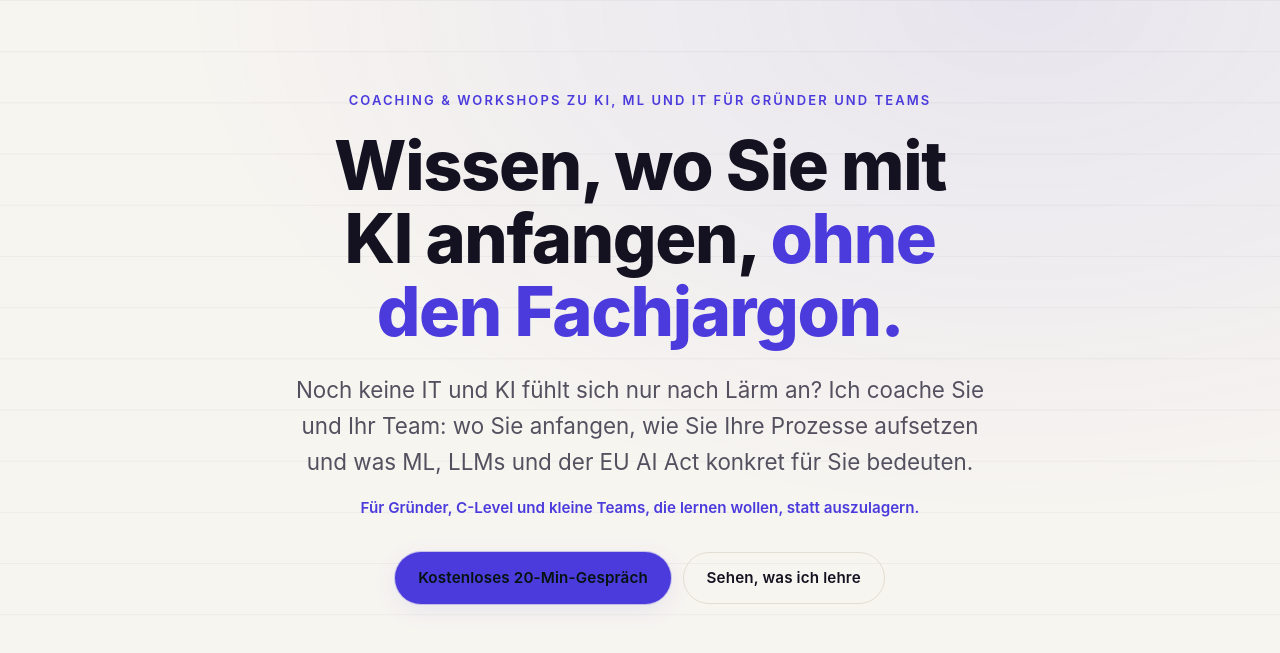
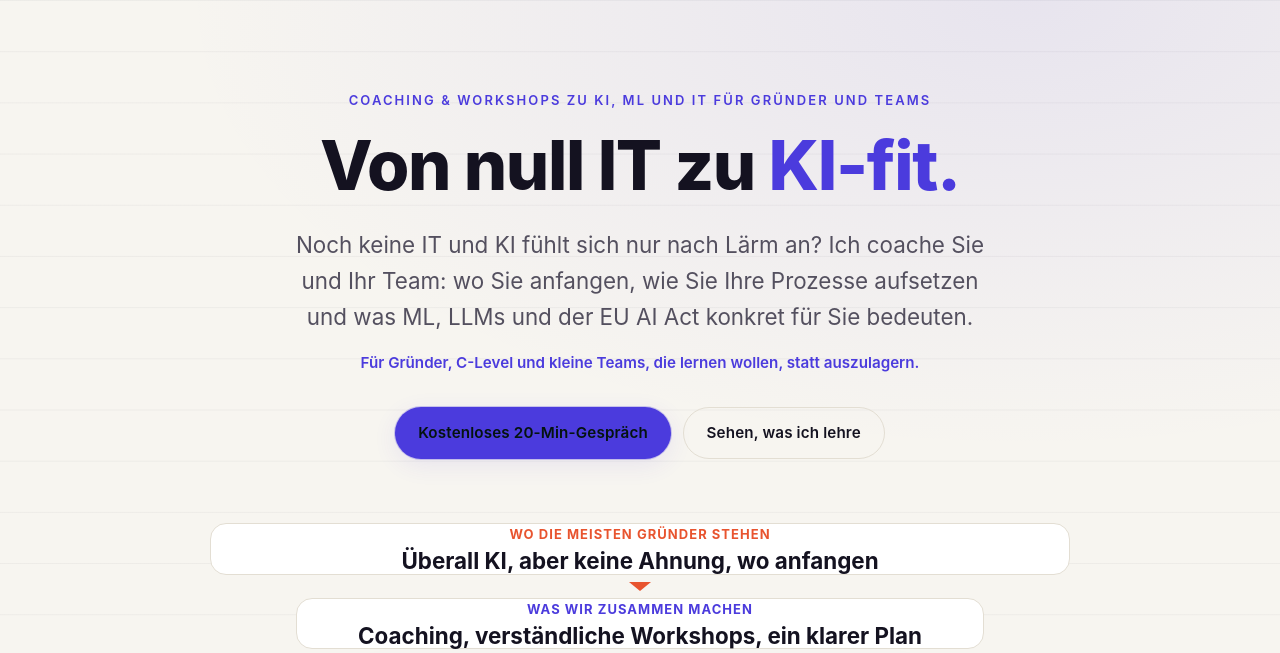
Before and after one commit to ellaroyce/ellaroyce.github.io, a plain HTML site: page index.html in a window 1280 px wide. Shown: the part 73-726 px from the top of the page. Drawn offline with Linux system fonts and the light colour scheme; a web font is replaced by a local one.

Commit message:
Replace hero H1 with catchy tagline (From zero IT to hero IT / Von null IT zu KI-fit)

```diff
--- a/index.html
+++ b/index.html
@@ -120,7 +120,7 @@
   <section class="hero" id="hero">
     <div class="container hero__copy hero__copy--center">
       <p class="eyebrow reveal" data-i18n="hero.eyebrow">Coaching &amp; workshops on AI, ML and IT for founders and teams</p>
-      <h1 class="hero__title reveal" data-i18n-html="hero.title">Know where to start with <span class="accent">AI, without the jargon.</span></h1>
+      <h1 class="hero__title reveal" data-i18n-html="hero.title">From zero IT to <span class="accent">hero IT.</span></h1>
       <p class="hero__lede reveal" data-i18n="hero.lede">No IT yet, and AI feels like noise? I coach you and your team on where to start, how to set up your processes, and what ML, LLMs and the EU&nbsp;AI&nbsp;Act actually mean for you.</p>
       <p class="hero__for reveal" data-i18n="hero.for">For founders, C-level and small teams who want to learn, not outsource.</p>
       <div class="hero__actions reveal">
--- a/script.js
+++ b/script.js
@@ -37,7 +37,7 @@ const I18N = {
     'nav.cta': 'Kostenloses Gespräch',
 
     'hero.eyebrow': 'Coaching & Workshops zu KI, ML und IT für Gründer und Teams',
-    'hero.title': 'Wissen, wo Sie mit KI anfangen, <span class="accent">ohne den Fachjargon.</span>',
+    'hero.title': 'Von null IT zu <span class="accent">KI-fit.</span>',
     'hero.lede': 'Noch keine IT und KI fühlt sich nur nach Lärm an? Ich coache Sie und Ihr Team: wo Sie anfangen, wie Sie Ihre Prozesse aufsetzen und was ML, LLMs und der EU AI Act konkret für Sie bedeuten.',
     'hero.for': 'Für Gründer, C-Level und kleine Teams, die lernen wollen, statt auszulagern.',
     'hero.cta1': 'Kostenloses 20-Min-Gespräch',
```
